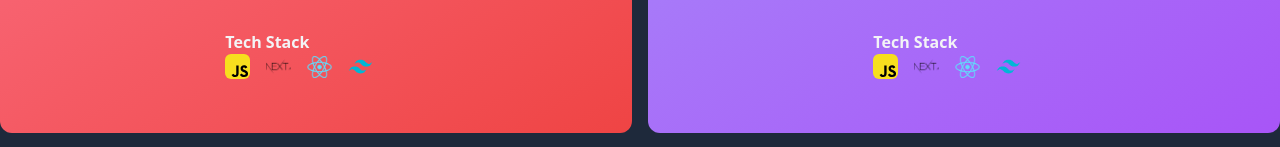
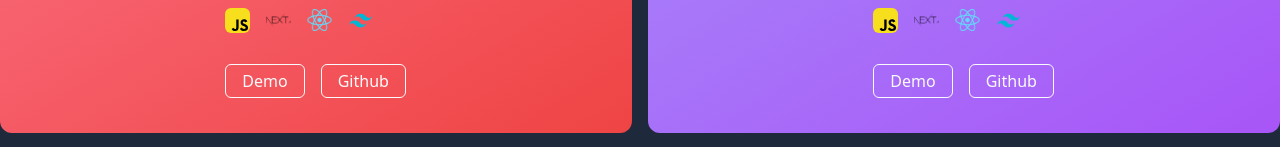
Before and after one commit to fsholehan/fns-portfolio, a Next.js app: page / in a window 1280 px wide. Shown: the part 799-946 px from the top of the page. Built offline with nearby package versions, Linux system fonts and the light colour scheme; grey boxes are pictures that could not be loaded.

Commit message:
add link demo projectcard

```diff
--- a/components/Project/ProjectCard.js
+++ b/components/Project/ProjectCard.js
@@ -18,7 +18,7 @@ export default function ProjectCard() {
         </div>
       </div>
       <div className="w-auto flex flex-col justify-around h-full">
-        <div>
+        <div className="space-y-1">
           <h1 className="text-base font-bold md:text-2xl">
             Admusic - streaming songs for free
           </h1>
@@ -29,7 +29,7 @@ export default function ProjectCard() {
             assumenda.
           </p>
         </div>
-        <div>
+        <div className="space-y-1">
           <span className="font-bold text-gray-100">Tech Stack</span>
           <div className="flex flex-wrap gap-4 items-center">
             <div className="rounded-md overflow-hidden">
@@ -61,6 +61,14 @@ export default function ProjectCard() {
             </div>
           </div>
         </div>
+        <div className="flex items-center space-x-4">
+          <a className="link-card" href="https://admusic-mu.vercel.app">
+            Demo
+          </a>
+          <a className="link-card" href="https://github.com">
+            Github
+          </a>
+        </div>
       </div>
     </div>
   );
--- a/styles/globals.css
+++ b/styles/globals.css
@@ -6,4 +6,7 @@
   body {
     @apply bg-slate-800 text-gray-50;
   }
+  .link-card {
+    @apply block px-4 py-1 rounded-md border border-gray-50 hover:bg-gray-50 hover:text-blue-500 transition duration-100 ease-in;
+  }
 }
```
